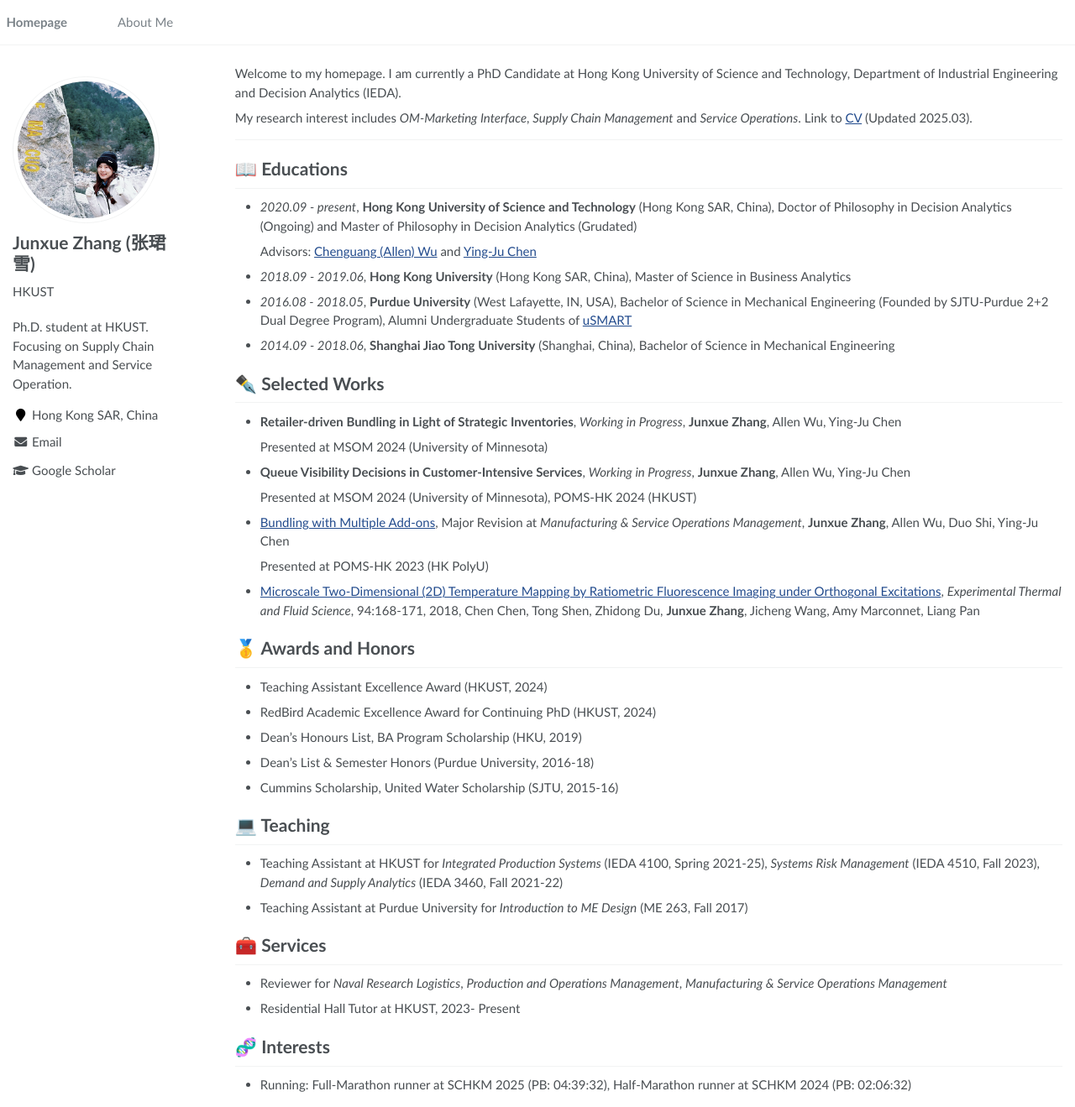
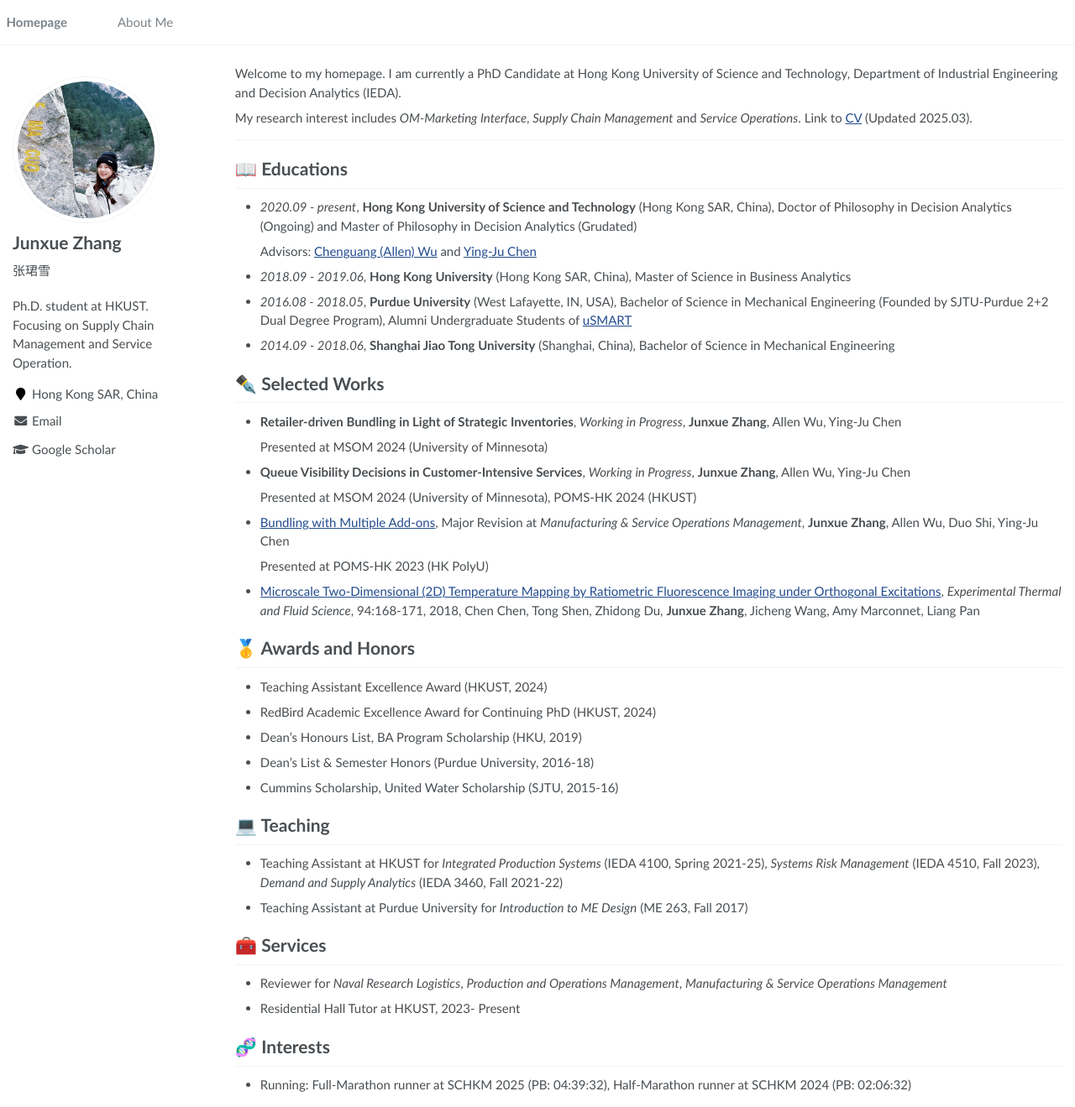
Before and after one commit to junxue-zhang/junxue-zhang.github.io, a Jekyll site: the page built from _pages/about.md, in a window 1280 px wide and 1319 px high. Shown: the whole window at 84% size. Built offline with Jekyll 4.4.1, drawn with Linux system fonts in a browser that asks for light colours.

Commit message:
Update _config.yml

```diff
--- a/_config.yml
+++ b/_config.yml
@@ -21,9 +21,9 @@ baidu_site_verification  :  # get baidu_site_verification from https://ziyuan.ba
 
 # Site Author
 author:
-  name             : "Junxue Zhang (张珺雪)"
+  name             : "Junxue Zhang"
   avatar           : "images/android-chrome-512x512.png"
-  bio              : "HKUST"
+  bio              : "张珺雪"
   location         : "Hong Kong SAR, China"
   employer         :
   pubmed           :
```
